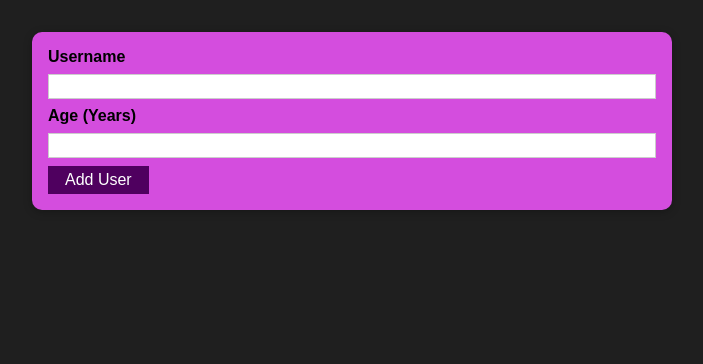
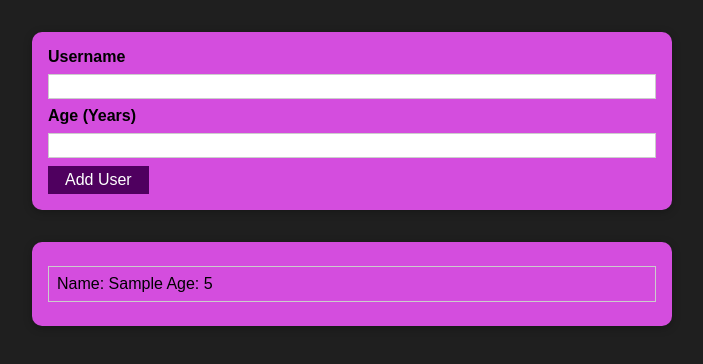
Before and after one commit to demetriusvissarion/User_profile, a React (Create React App) app: page / in a window 1280 px wide. Both pictures are taken after typing "Sample", "5" into the empty fields and a click on the button "Add User". Shown: the top 364 px of the page, without its empty margins (288-991 px from the left). Built offline with nearby package versions, Linux system fonts and the light colour scheme.

Commit message:
added user list components

```diff
--- a/src/App.js
+++ b/src/App.js
@@ -1,11 +1,21 @@
-import React from "react";
+import React, { useState } from "react";
 
 import AddUser from "./components/Users/AddUser";
+import UsersList from "./components/Users/UsersList";
 
 function App() {
+  const [users, setUsers] = useState([]);
+
+  const newUser = (user) => {
+    setUsers((prevUsers) => {
+      return [...prevUsers, user];
+    });
+  };
+
   return (
     <div>
-      <AddUser />
+      <AddUser setUser={newUser} />
+      <UsersList userList={users} />
     </div>
   );
 }
--- a/src/components/Users/AddUser.js
+++ b/src/components/Users/AddUser.js
@@ -7,7 +7,6 @@ import classes from "./AddUser.module.css";
 const AddUser = (props) => {
   const [enteredUsername, setEnteredUsername] = useState("");
   const [enteredAge, setEnteredAge] = useState("");
-  const [users, setUsers] = useState([]);
 
   const addUserHandler = (event) => {
     event.preventDefault();
@@ -22,13 +21,10 @@ const AddUser = (props) => {
       username: enteredUsername,
       age: enteredAge,
       id: Math.random().toString(),
-      key: Math.random().toString(),
     };
 
-    setUsers((prevUsers) => {
-      return [...prevUsers, newUser];
-    });
-    console.log(users);
+    props.setUser(newUser);
+
     setEnteredUsername("");
     setEnteredAge("");
   };
--- /dev/null
+++ b/src/components/Users/UsersList.js
@@ -0,0 +1,20 @@
+import React from "react";
+
+import classes from "./UsersList.module.css";
+import Card from "../UI/card";
+
+const UsersList = (props) => {
+  return (
+    <Card className={classes.users}>
+      <ul>
+        {props.userList.map((user) => (
+          <li key={user.id}>
+            Name: {user.username} Age: {user.age}
+          </li>
+        ))}
+      </ul>
+    </Card>
+  );
+};
+
+export default UsersList;
--- /dev/null
+++ b/src/components/Users/UsersList.module.css
@@ -0,0 +1,16 @@
+.users {
+  margin: 2rem auto;
+  width: 90%;
+  max-width: 40rem;
+}
+
+.users ul {
+  list-style: none;
+  padding: 1rem;
+}
+
+.users li {
+  border: 1px solid #ccc;
+  margin: 0.5rem 0;
+  padding: 0.5rem;
+}
```
